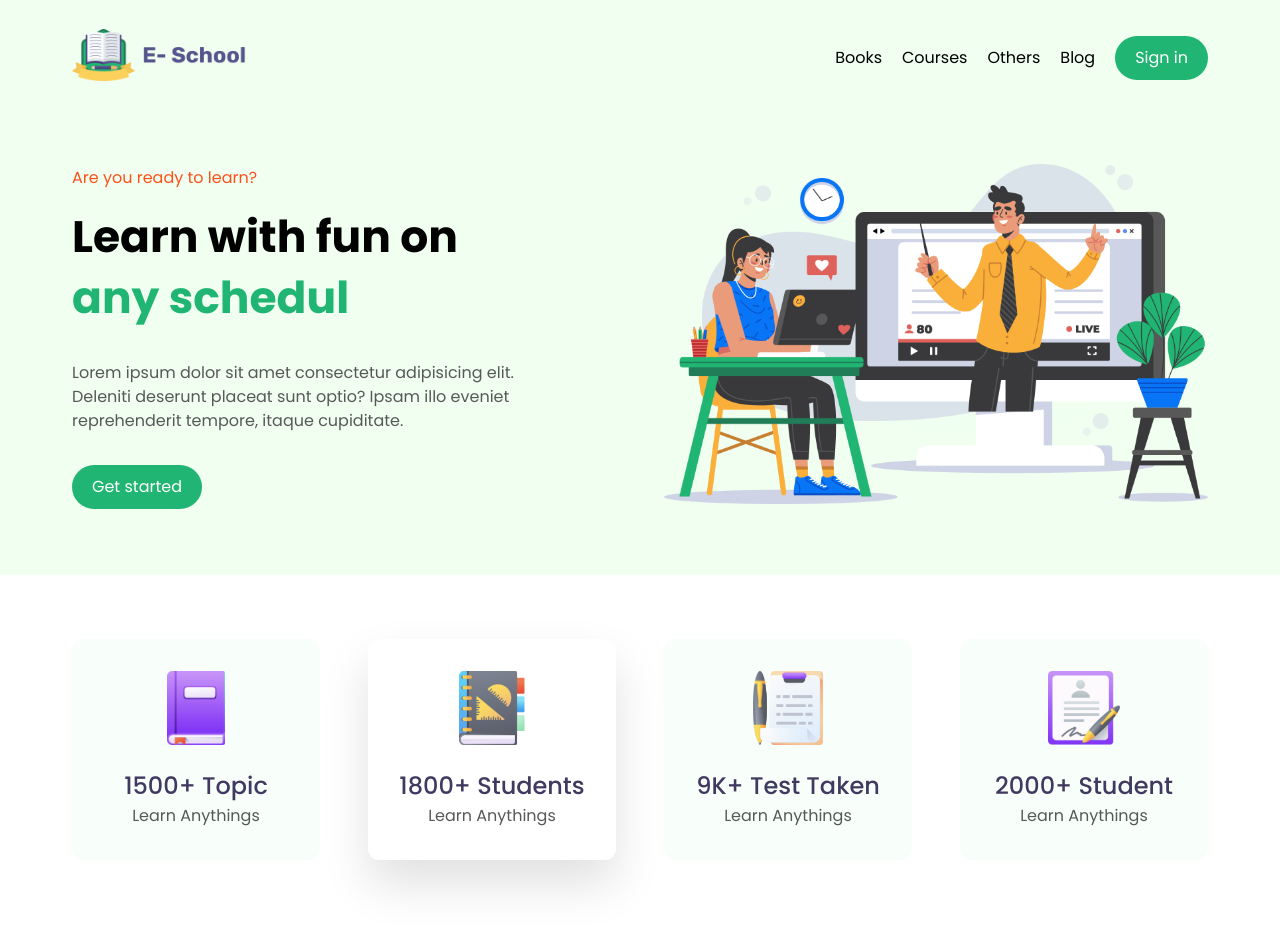
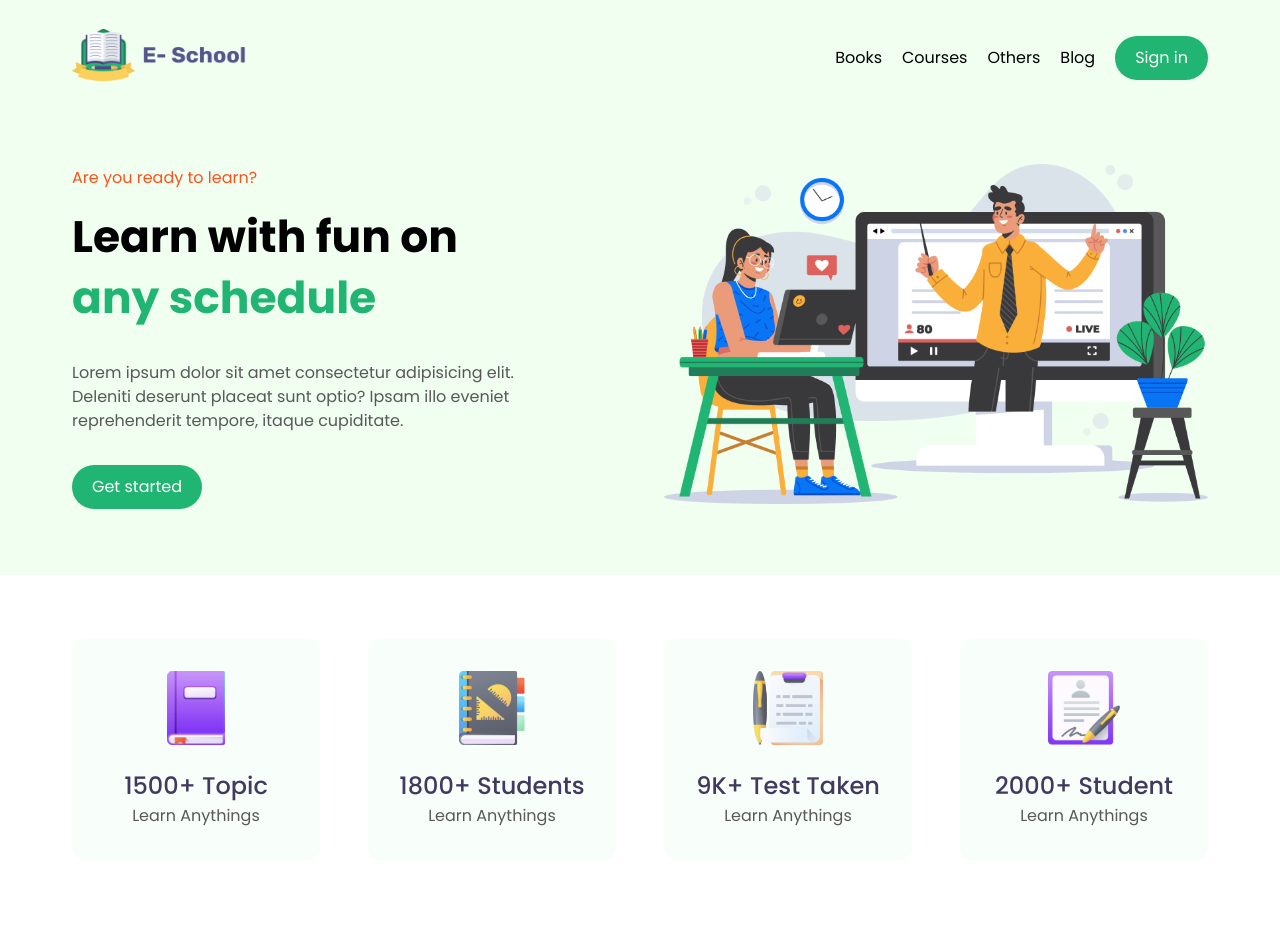
Before and after one commit to sagormajomder/online-school, a plain HTML site: page index.html in a window 1280 px wide. Shown: the top 952 px of the page. Drawn offline with nearby package versions, Linux system fonts and the light colour scheme.

Commit message:
updated some files

```diff
--- a/css/style.css
+++ b/css/style.css
@@ -105,8 +105,9 @@
    background-color: var(--color-bg-secondary);
    padding: 3.2rem 1.6rem;
    border-radius: 11px;
+   cursor: pointer;
 }
-.feature--cta {
+.feature:hover {
    background-color: var(--color-white);
    box-shadow: 0 2.4rem 4.8rem rgba(0, 0, 0, 0.12);
 }
--- a/index.html
+++ b/index.html
@@ -51,7 +51,7 @@
                   >Are you ready to learn?</span
                >
                <h1 class="primary-heading margin-bottom-md">
-                  Learn with fun on <span>any schedul</span>
+                  Learn with fun on <span>any schedule</span>
                </h1>
                <p class="text margin-bottom-md">
                   Lorem ipsum dolor sit amet consectetur adipisicing elit.
@@ -78,7 +78,7 @@
                <h2 class="tertiary-heading">1500+ Topic</h2>
                <span class="subheading">Learn Anythings</span>
             </div>
-            <div class="feature feature--cta text-center">
+            <div class="feature text-center">
                <img
                   src="./img/icon and logo/Students.png"
                   alt=""
@@ -124,7 +124,7 @@
                />
                <h3 class="tertiary-heading">Modern Psychology</h3>
                <span class="subheading margin-bottom-sm">Designation</span>
-               <a href="#" class="btn margin-bottom-md">Buy Coureses</a>
+               <a href="#" class="btn margin-bottom-md">Buy Courses</a>
                <div class="course--info">
                   <div class="start">
                      <img
```
Also changed, not shown: img/screenshot/desktop.jpeg (added), img/screenshot/mobile.jpeg (added), img/screenshot/tablet.jpeg (added), 1 other file.
